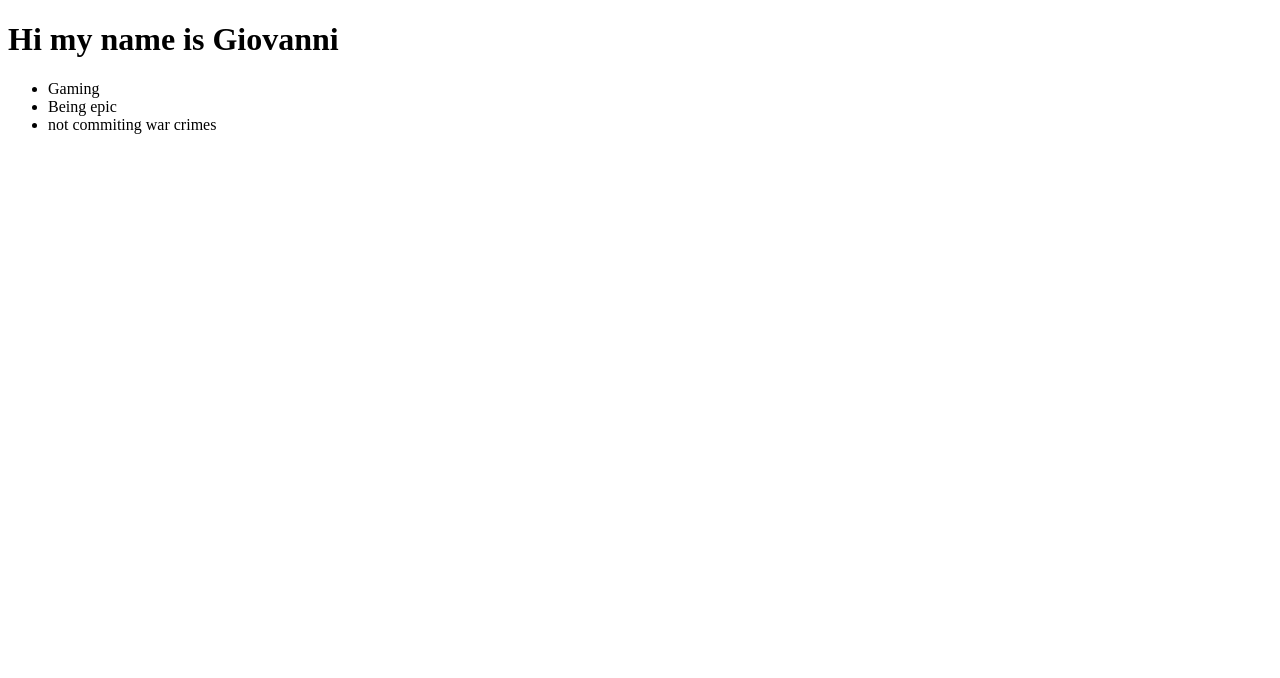
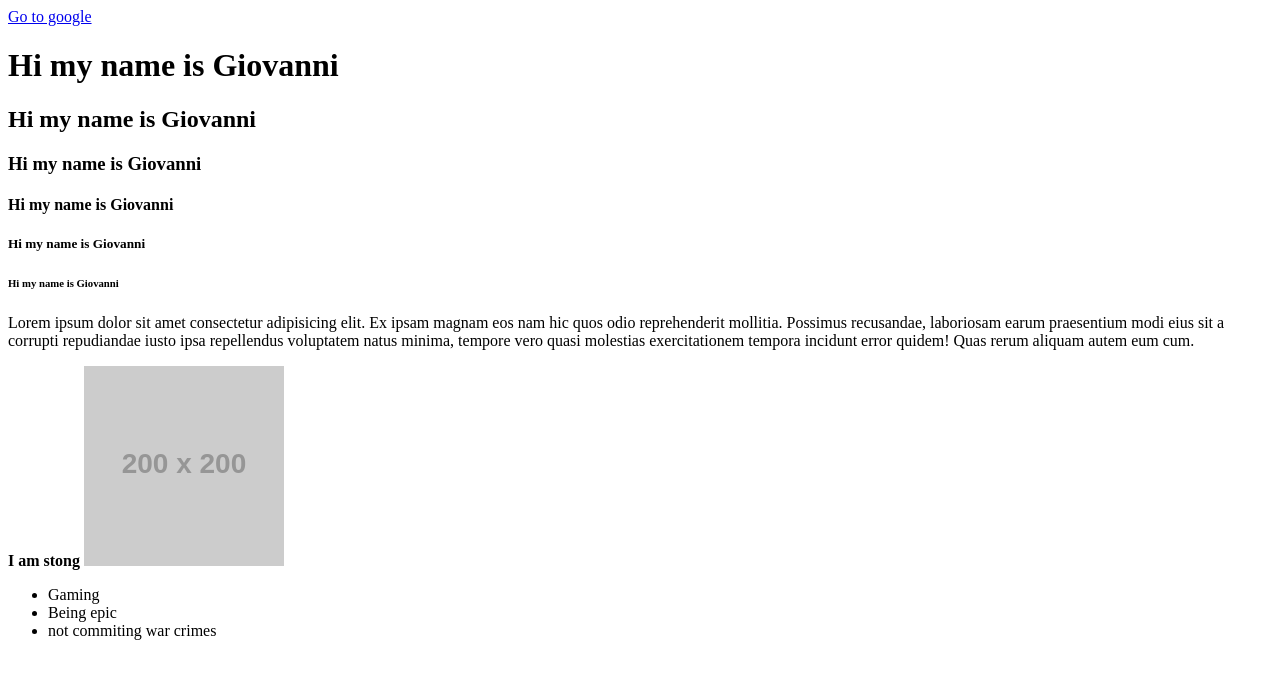
Before and after one commit to GiovanniDomino/hello_world, a plain HTML site: page index.html in a window 1280 px wide. Drawn offline with Linux system fonts and the light colour scheme; placeholder pictures from the web are drawn by us.

Commit message:
my message

```diff
--- a/index.html
+++ b/index.html
@@ -5,7 +5,25 @@
     <title>Document</title>
 </head>
 <body>
+    <a href="https://www.google.com" target="_blank">Go to google</a>
     <h1>Hi my name is Giovanni</h1>
+    <h2>Hi my name is Giovanni</h2>
+    <h3>Hi my name is Giovanni</h3>
+    <h4>Hi my name is Giovanni</h4>
+    <h5>Hi my name is Giovanni</h5>
+    <h6>Hi my name is Giovanni</h6>
+    <p>Lorem ipsum dolor sit amet consectetur adipisicing elit. Ex ipsam magnam eos nam hic quos odio reprehenderit mollitia. Possimus recusandae, laboriosam earum praesentium modi eius sit a corrupti repudiandae iusto ipsa repellendus voluptatem natus minima, tempore vero quasi molestias exercitationem tempora incidunt error quidem! Quas rerum aliquam autem eum cum.</p>
+
+    <strong>I am stong</strong>
+    <!-- Image does not need a closing tag
+    HTML elements that dont contain self closing tags are html elements that doesn't render content
+hr- horizontal rule
+br- a line break
+input- an input element for receiving text
+img - to render images on the page
+the opening html tags can contain attributes for that specific html tag
+the alt is normally used to descrive the image that the src attribute will render  -->
+    <img src="https://via.placeholder.com/200" alt="a place holder image for 200 pixels"/>
     <ul>
         <li>Gaming</li>
         <li>Being epic</li>
```
